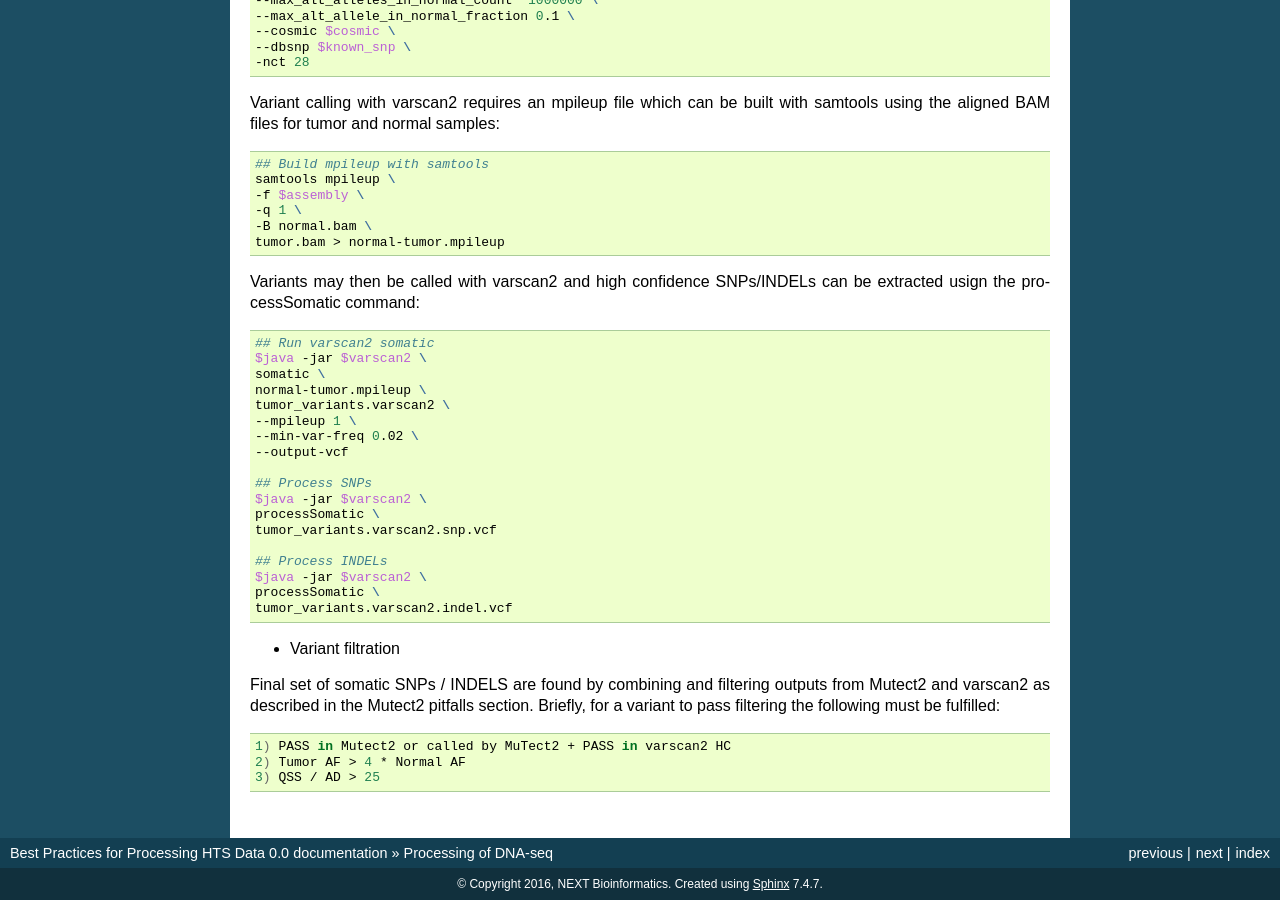
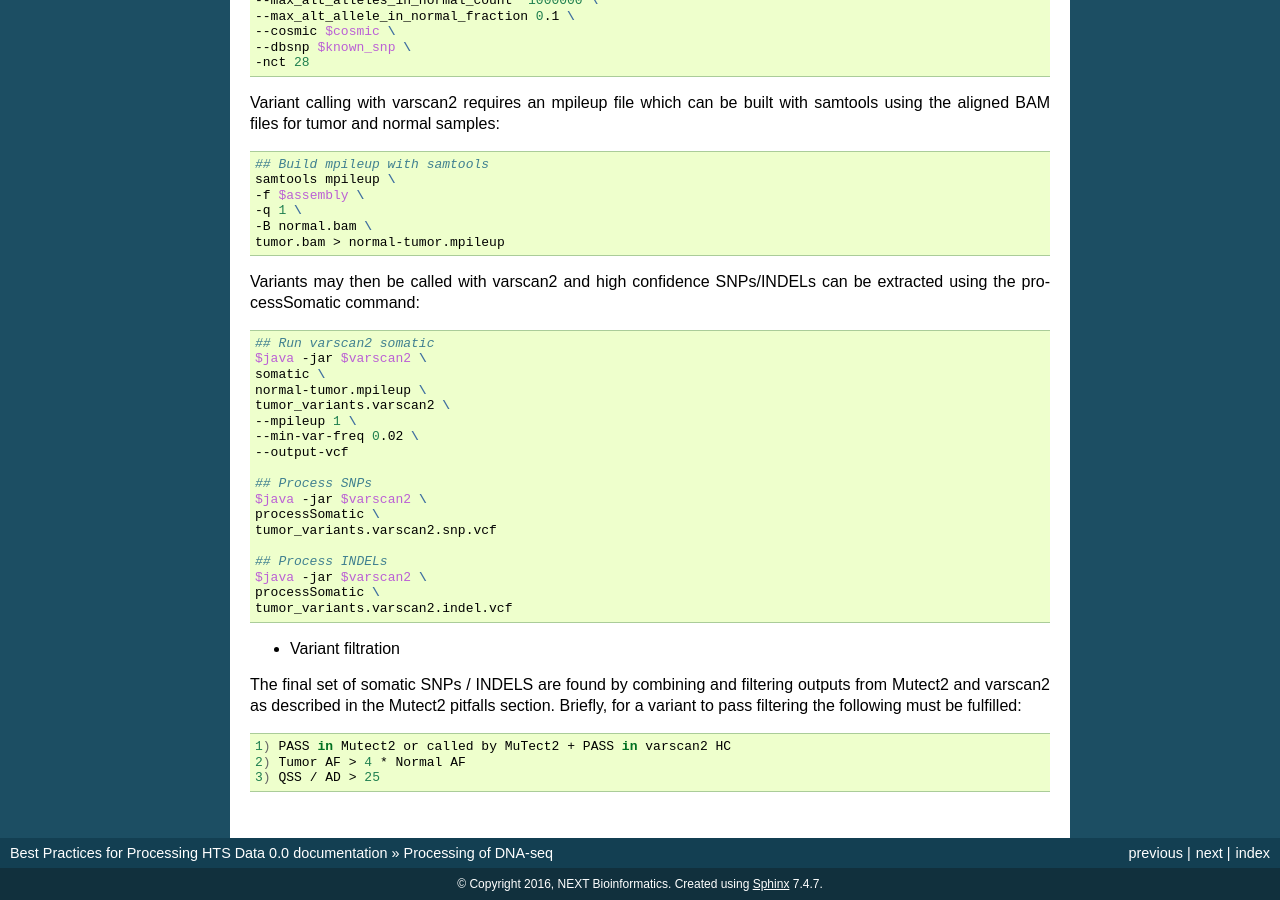
Before and after one commit to NEXTBioinformatics/Best-Practices-for-Processing-HTS-Data, a Sphinx documentation site: the page built from source/dnaseq_processing.rst, in a window 1280 px wide and 900 px high, scrolled down 2425 px. Built offline with Sphinx 7.4.7, drawn with Linux system fonts in a browser that asks for light colours.

Commit message:
Spelling error etc

```diff
--- a/source/conf.py
+++ b/source/conf.py
@@ -226,7 +226,7 @@ latex_elements = {
 #  author, documentclass [howto, manual, or own class]).
 latex_documents = [
     (master_doc, 'BestPracticesforProcessingHTSData.tex', 'Best Practices for Processing HTS Data Documentation',
-     'Michael Kundsen', 'manual'),
+     'NEXT Bioinformatics Working Group', 'manual'),
 ]
 
 # The name of an image file (relative to this directory) to place at the top of
--- a/source/dnaseq_processing.rst
+++ b/source/dnaseq_processing.rst
@@ -154,7 +154,7 @@ Variant calling with varscan2 requires an mpileup file which can be built with s
 	-B normal.bam \
 	tumor.bam > normal-tumor.mpileup
 
-Variants may then be called with varscan2 and high confidence SNPs/INDELs can be extracted usign the processSomatic command::
+Variants may then be called with varscan2 and high confidence SNPs/INDELs can be extracted using the processSomatic command::
 
 	## Run varscan2 somatic
 	$java -jar $varscan2 \
@@ -177,7 +177,7 @@ Variants may then be called with varscan2 and high confidence SNPs/INDELs can be
 
 - Variant filtration
 
-Final set of somatic SNPs / INDELS are found by combining and filtering outputs from Mutect2 and varscan2 as described in the Mutect2 pitfalls section.
+The final set of somatic SNPs / INDELS are found by combining and filtering outputs from Mutect2 and varscan2 as described in the Mutect2 pitfalls section.
 Briefly, for a variant to pass filtering the following must be fulfilled::
 
 	1) PASS in Mutect2 or called by MuTect2 + PASS in varscan2 HC
--- a/source/mutect2_pitfalls.rst
+++ b/source/mutect2_pitfalls.rst
@@ -24,7 +24,7 @@ The IGV screenshot below shows an example of a variant in TP53 which is not call
 Downstream Filters
 ------------------
 
-MuTect2 with standard makes many false positive calls in noisy regions, and this only gets worse with the relaxed paramter settings. For example, the TSC1 variant in the screenshot below is not filtered by MuTect2, although it is clearly noise.
+MuTect2 with standard makes many false positive calls in noisy regions, and this only gets worse with the relaxed parameter settings. For example, the TSC1 variant in the screenshot below is not filtered by MuTect2, although it is clearly noise.
 
 .. image:: _static/TSC1.png
 
```
